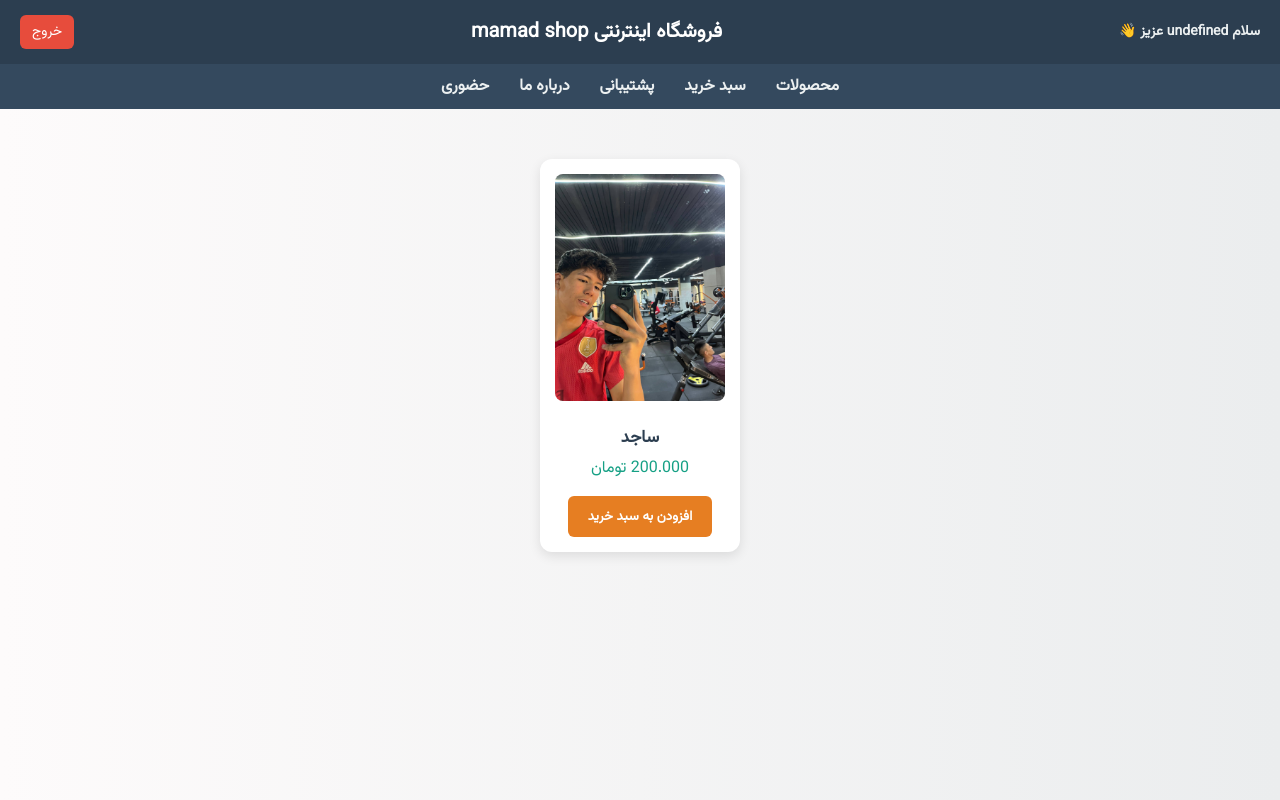
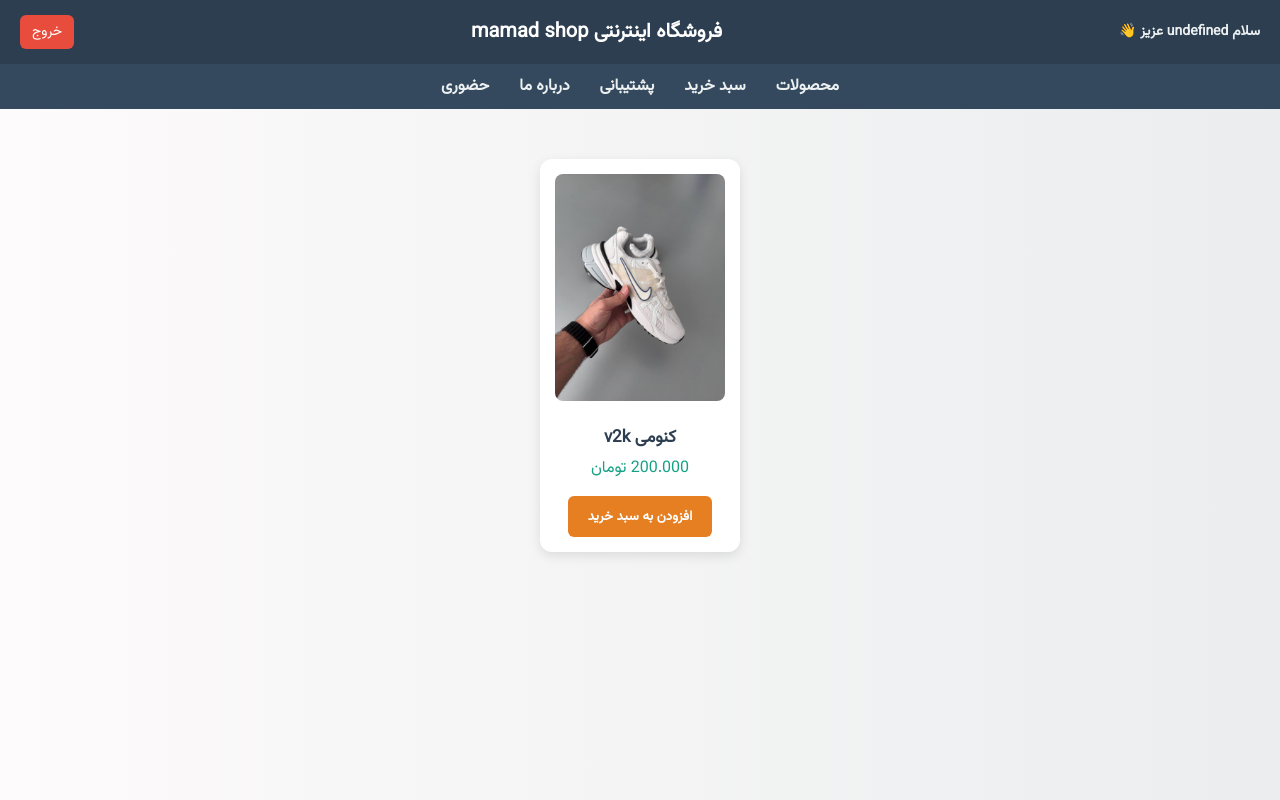
Before and after one commit to immhdrz1388-bit/mhdrz.io, a plain HTML site: page index.html in a window 1280 px wide. Drawn offline with Linux system fonts and the light colour scheme; sample sign-in values are in the browser's storage.

Commit message:
Update index.html

```diff
--- a/index.html
+++ b/index.html
@@ -204,8 +204,8 @@
 
   <div class="container">
     <div class="card">
-      <img src="images/sajed.jpg" alt="محصول" />
-      <h3>ساجد</h3>
+      <img src="images/v2k.jpg" alt="محصول" />
+      <h3>کنومی v2k</h3>
       <p>200.000 تومان</p>
       <button data-name="ساجد" data-price="200.000 تومان" data-img="images/sajed.jpg">افزودن به سبد خرید</button>
     </div>
```
